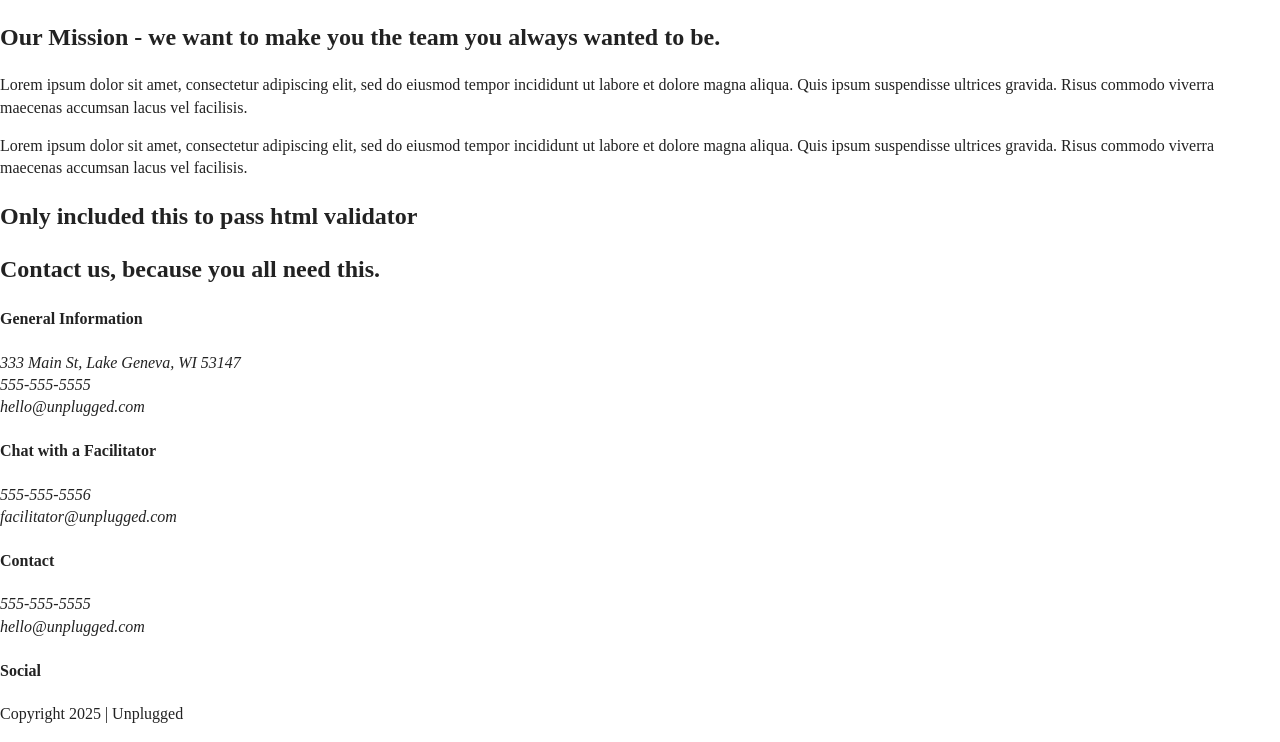
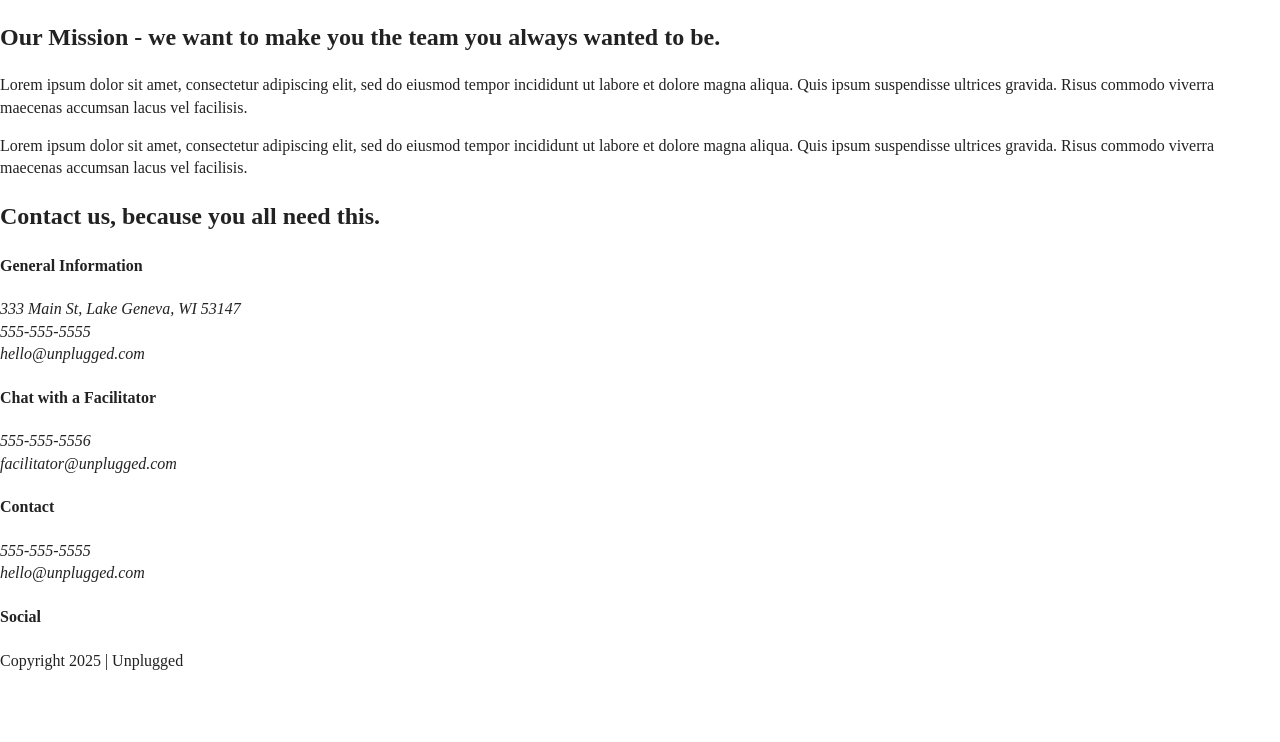
Before and after one commit to source-duck/unplugged, a website: page about/index.html in a window 1280 px wide. Shown: the part 168-910 px from the top of the page. After the commit the page ends 856 px from the top, so only its background shows below. Drawn offline with Linux system fonts and the light colour scheme.

Commit message:
Validation check corrections in html

```diff
--- a/about/index.html
+++ b/about/index.html
@@ -53,7 +53,6 @@
       </div> <!-- mission content wrapper ends -->
     </section>
     <section class="map">
-      <h2>Only included this to pass html validator</h2> <!-- REMOVE THIS <h2></h2> Only added to pass validator -->
       <figure>
       </figure>
     </section>
```
Also changed, not shown: index.html (+0 -1 lines).
